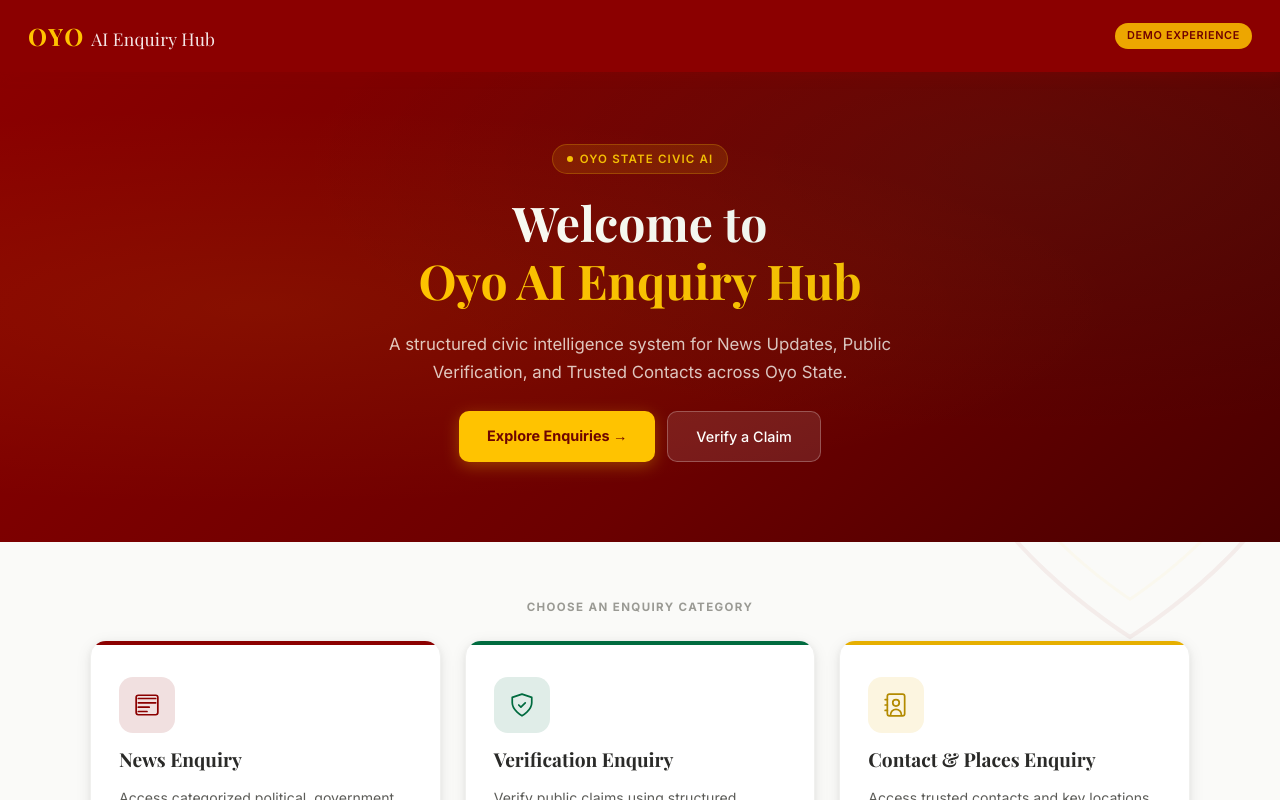
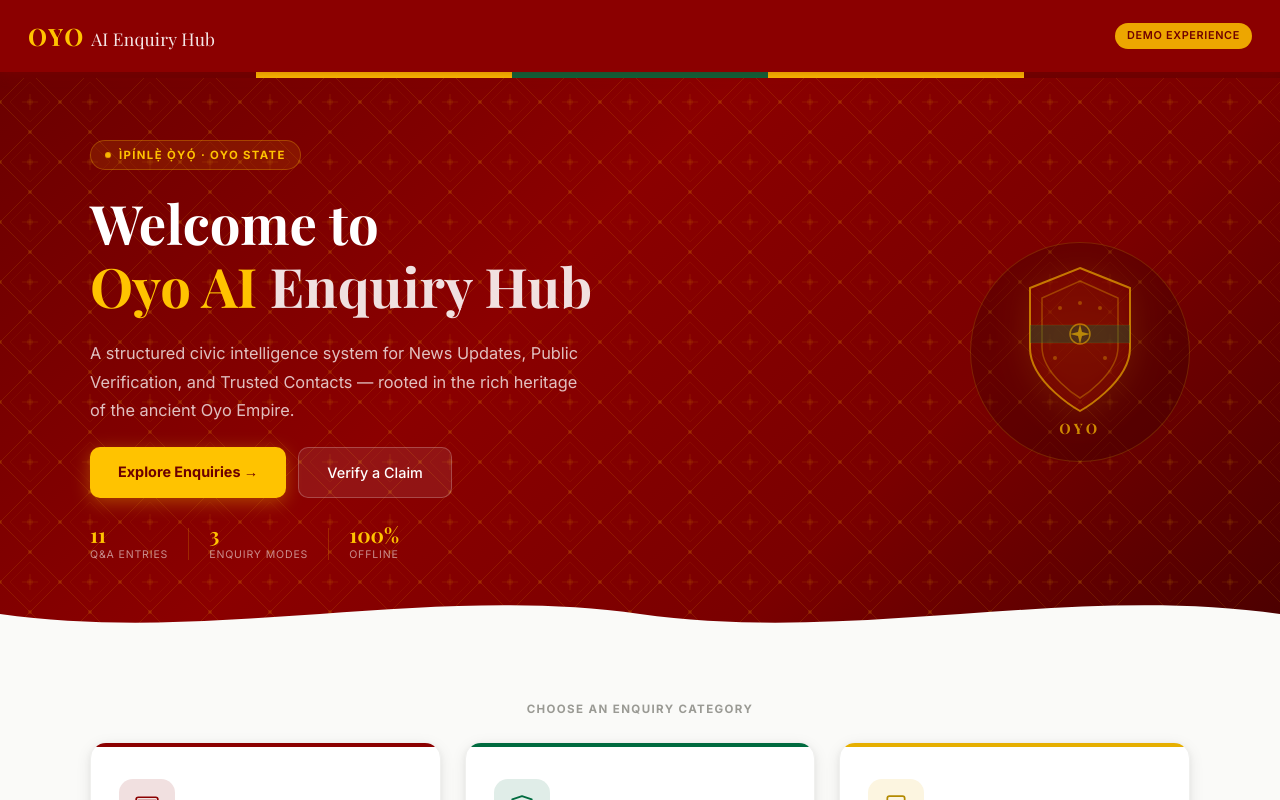
Before and after one commit to Quadria07/Oyo-AI-Enquiry-Hub, a Next.js app: page / in a window 1280 px wide. Shown: the top 800 px of the page. Built offline with nearby package versions, Linux system fonts and the light colour scheme; a web font is replaced by a local one.

Commit message:
feat: redesign hero with Adire pattern, Oyo heritage shield, cultural stats + wave

```diff
--- a/app/page.module.css
+++ b/app/page.module.css
@@ -1,67 +1,101 @@
 .page {
   position: relative;
-  overflow: hidden;
   min-height: calc(100vh - var(--header-h) - var(--footer-h));
   display: flex;
   flex-direction: column;
 }
 
-/* Watermark */
-.watermark {
+/* ─── Hero ───────────────────────────────────────────────────────────────── */
+.hero {
+  position: relative;
+  background: linear-gradient(135deg, #6b0000 0%, #8B0000 40%, #7a0000 70%, #4a0000 100%);
+  padding: 60px 40px 80px;
+  overflow: hidden;
+  display: flex;
+  flex-direction: column;
+}
+
+/* Adire SVG pattern overlay */
+.adirePattern {
   position: absolute;
-  right: -60px;
-  top: 40px;
-  width: 420px;
-  height: 420px;
+  inset: 0;
+  width: 100%;
+  height: 100%;
   pointer-events: none;
   z-index: 0;
-  opacity: 0.7;
 }
 
-/* Hero */
-.hero {
+/* Coloured top stripe — maroon / gold / green / gold / maroon */
+.heroTopStripe {
+  position: absolute;
+  top: 0;
+  left: 0;
+  right: 0;
+  height: 6px;
+  display: flex;
+  z-index: 2;
+}
+
+.heroTopStripe span {
+  flex: 1;
+}
+
+.heroTopStripe span:nth-child(1) {
+  background: var(--maroon-dark);
+}
+
+.heroTopStripe span:nth-child(2) {
+  background: var(--gold);
+}
+
+.heroTopStripe span:nth-child(3) {
+  background: var(--green);
+}
+
+.heroTopStripe span:nth-child(4) {
+  background: var(--gold);
+}
+
+.heroTopStripe span:nth-child(5) {
+  background: var(--maroon-dark);
+}
+
+/* Inner layout — two columns */
+.heroInner {
   position: relative;
   z-index: 1;
-  background: linear-gradient(135deg, #8B0000 0%, #6b0000 60%, #4a0000 100%);
-  padding: 72px 24px 80px;
+  max-width: 1100px;
+  margin: 0 auto;
+  width: 100%;
   display: flex;
   align-items: center;
-  justify-content: center;
-  overflow: hidden;
+  gap: 48px;
+  padding-top: 8px;
 }
 
-.hero::before {
-  content: '';
-  position: absolute;
-  inset: 0;
-  background-image:
-    radial-gradient(ellipse at 20% 50%, rgba(255, 195, 0, 0.08) 0%, transparent 60%),
-    radial-gradient(ellipse at 80% 20%, rgba(0, 107, 63, 0.1) 0%, transparent 50%);
-  pointer-events: none;
+/* Left text column */
+.heroText {
+  flex: 1;
+  display: flex;
+  flex-direction: column;
+  gap: 22px;
 }
 
-.heroInner {
-  max-width: 680px;
-  text-align: center;
-  display: flex;
-  flex-direction: column;
-  align-items: center;
-  gap: 20px;
-}
-
+/* Badge */
 .heroBadge {
   display: inline-flex;
   align-items: center;
-  gap: 7px;
-  font-size: 0.72rem;
-  font-weight: 600;
-  letter-spacing: 0.1em;
+  gap: 8px;
+  font-size: 0.71rem;
+  font-weight: 700;
+  letter-spacing: 0.12em;
   text-transform: uppercase;
   color: var(--gold);
-  background: rgba(255, 195, 0, 0.12);
-  border: 1px solid rgba(255, 195, 0, 0.25);
+  background: rgba(255, 195, 0, 0.1);
+  border: 1px solid rgba(255, 195, 0, 0.28);
   padding: 5px 14px;
   border-radius: 99px;
+  width: fit-content;
 }
 
 .badgeDot {
@@ -69,34 +103,58 @@
   height: 6px;
   border-radius: 50%;
   background: var(--gold);
+  animation: pulse 2s infinite;
+  flex-shrink: 0;
 }
 
+@keyframes pulse {
+
+  0%,
+  100% {
+    opacity: 1;
+    transform: scale(1);
+  }
+
+  50% {
+    opacity: 0.5;
+    transform: scale(0.75);
+  }
+}
+
+/* Headline */
 .heroTitle {
   font-family: var(--font-heading);
-  font-size: clamp(2rem, 5vw, 3rem);
+  font-size: clamp(2.2rem, 4.5vw, 3.4rem);
   font-weight: 700;
   color: var(--white);
-  line-height: 1.2;
+  line-height: 1.15;
+  margin: 0;
 }
 
 .heroAccent {
   color: var(--gold);
-  display: block;
+  display: inline;
 }
 
-.heroSub {
-  font-size: clamp(0.88rem, 2vw, 1.05rem);
-  color: rgba(255, 255, 255, 0.78);
-  line-height: 1.7;
-  max-width: 520px;
+.heroAccentSub {
+  color: rgba(255, 255, 255, 0.88);
+  display: inline;
 }
 
+/* Sub */
+.heroSub {
+  font-size: clamp(0.88rem, 1.6vw, 1.02rem);
+  color: rgba(255, 255, 255, 0.75);
+  line-height: 1.75;
+  max-width: 500px;
+  margin: 0;
+}
+
+/* CTA buttons */
 .heroActions {
   display: flex;
   gap: 12px;
   flex-wrap: wrap;
-  justify-content: center;
-  margin-top: 4px;
 }
 
 .primaryBtn {
@@ -107,30 +165,139 @@
   padding: 13px 28px;
   border-radius: 10px;
   transition: transform var(--transition), box-shadow var(--transition);
-  box-shadow: 0 4px 16px rgba(255, 195, 0, 0.3);
+  box-shadow: 0 4px 18px rgba(255, 195, 0, 0.35);
+  white-space: nowrap;
 }
 
 .primaryBtn:hover {
   transform: translateY(-2px);
-  box-shadow: 0 6px 22px rgba(255, 195, 0, 0.4);
+  box-shadow: 0 6px 24px rgba(255, 195, 0, 0.45);
 }
 
 .secondaryBtn {
-  background: rgba(255, 255, 255, 0.1);
+  background: rgba(255, 255, 255, 0.08);
   color: var(--white);
   font-weight: 500;
   font-size: 0.9rem;
   padding: 13px 28px;
   border-radius: 10px;
-  border: 1px solid rgba(255, 255, 255, 0.25);
+  border: 1px solid rgba(255, 255, 255, 0.22);
   transition: background var(--transition);
+  white-space: nowrap;
 }
 
 .secondaryBtn:hover {
-  background: rgba(255, 255, 255, 0.18);
+  background: rgba(255, 255, 255, 0.16);
 }
 
-/* Cards Section */
+/* Stats row */
+.statsRow {
+  display: flex;
+  align-items: center;
+  gap: 20px;
+  padding-top: 4px;
+}
+
+.stat {
+  display: flex;
+  flex-direction: column;
+  gap: 2px;
+}
+
+.statNum {
+  font-family: var(--font-heading);
+  font-size: 1.3rem;
+  font-weight: 700;
+  color: var(--gold);
+  line-height: 1;
+}
+
+.statLabel {
+  font-size: 0.66rem;
+  color: rgba(255, 255, 255, 0.55);
+  text-transform: uppercase;
+  letter-spacing: 0.08em;
+}
+
+.statDivider {
+  width: 1px;
+  height: 32px;
+  background: rgba(255, 195, 0, 0.2);
+  flex-shrink: 0;
+}
+
+/* Right: Shield visual */
+.heroVisual {
+  flex-shrink: 0;
+  display: flex;
+  align-items: center;
+  justify-content: center;
+}
+
+.shieldOuter {
+  width: 220px;
+  height: 220px;
+  border-radius: 50%;
+  background: rgba(0, 0, 0, 0.18);
+  border: 1px solid rgba(255, 195, 0, 0.18);
+  display: flex;
+  align-items: center;
+  justify-content: center;
+  animation: floatShield 4s ease-in-out infinite;
+}
+
+@keyframes floatShield {
+
+  0%,
+  100% {
+    transform: translateY(0);
+  }
+
+  50% {
+    transform: translateY(-10px);
+  }
+}
+
+.shieldInner {
+  display: flex;
+  flex-direction: column;
+  align-items: center;
+  gap: 4px;
+}
+
+.shieldSvg {
+  width: 120px;
+  height: 150px;
+  filter: drop-shadow(0 4px 16px rgba(255, 195, 0, 0.25));
+}
+
+.shieldLabel {
+  font-family: var(--font-heading);
+  font-size: 0.9rem;
+  font-weight: 700;
+  color: rgba(255, 195, 0, 0.7);
+  letter-spacing: 0.25em;
+  text-transform: uppercase;
+}
+
+/* Wave bottom edge */
+.heroWave {
+  position: absolute;
+  bottom: 0;
+  left: 0;
+  right: 0;
+  height: 60px;
+  z-index: 1;
+  pointer-events: none;
+}
+
+.heroWave svg {
+  width: 100%;
+  height: 100%;
+  display: block;
+}
+
+/* ─── Cards Section ─────────────────────────────────────────────────────── */
 .cards {
   flex: 1;
   padding: 56px 24px 60px;
@@ -158,7 +325,33 @@
   gap: 24px;
 }
 
-@media (max-width: 900px) {
+/* ─── Responsive ─────────────────────────────────────────────────────────── */
+@media (max-width: 960px) {
+  .heroVisual {
+    display: none;
+  }
+
+  .heroInner {
+    justify-content: center;
+  }
+
+  .heroText {
+    align-items: center;
+    text-align: center;
+  }
+
+  .heroSub {
+    max-width: 100%;
+  }
+
+  .heroActions {
+    justify-content: center;
+  }
+
+  .statsRow {
+    justify-content: center;
+  }
+
   .grid {
     grid-template-columns: 1fr;
     max-width: 520px;
@@ -168,28 +361,21 @@
 
 @media (max-width: 768px) {
   .hero {
-    padding: 50px 20px 58px;
+    padding: 48px 20px 68px;
   }
 
   .cards {
     padding: 36px 16px 40px;
   }
-
-  .watermark {
-    width: 280px;
-    height: 280px;
-    right: -30px;
-    top: 20px;
-  }
 }
 
 @media (max-width: 480px) {
   .hero {
-    padding: 36px 16px 44px;
+    padding: 36px 16px 56px;
   }
 
-  .heroInner {
-    gap: 16px;
+  .heroText {
+    gap: 18px;
   }
 
   .heroActions {
@@ -218,7 +404,8 @@
     max-width: 100%;
   }
 
-  .watermark {
-    display: none;
+  .statsRow {
+    gap: 14px;
+    flex-wrap: wrap;
   }
 }
--- a/app/page.tsx
+++ b/app/page.tsx
@@ -6,39 +6,122 @@ import styles from './page.module.css';
 export default function HomePage() {
   return (
     <div className={styles.page}>
-      {/* Background watermark */}
-      <div className={styles.watermark} aria-hidden="true">
-        <svg viewBox="0 0 200 260" fill="none" xmlns="http://www.w3.org/2000/svg">
-          <path d="M100 10 L180 50 L180 150 C180 200 100 250 100 250 C100 250 20 200 20 150 L20 50 Z" stroke="#8B0000" strokeWidth="2" fill="none" opacity="0.08" />
-          <path d="M100 30 L165 65 L165 148 C165 190 100 232 100 232 C100 232 35 190 35 148 L35 65 Z" stroke="#FFC300" strokeWidth="1.5" fill="none" opacity="0.06" />
-          <circle cx="100" cy="130" r="40" stroke="#006B3F" strokeWidth="1.5" fill="none" opacity="0.05" />
-          <circle cx="100" cy="130" r="25" stroke="#8B0000" strokeWidth="1" fill="none" opacity="0.05" />
+
+      {/* ── Hero ── */}
+      <section className={styles.hero}>
+
+        {/* Adire SVG pattern background */}
+        <svg className={styles.adirePattern} aria-hidden="true" xmlns="http://www.w3.org/2000/svg">
+          <defs>
+            <pattern id="adire" x="0" y="0" width="60" height="60" patternUnits="userSpaceOnUse">
+              {/* Diamond lattice */}
+              <path d="M30 0 L60 30 L30 60 L0 30 Z" fill="none" stroke="rgba(255,195,0,0.12)" strokeWidth="1" />
+              {/* Inner diamond */}
+              <path d="M30 10 L50 30 L30 50 L10 30 Z" fill="none" stroke="rgba(255,195,0,0.07)" strokeWidth="0.8" />
+              {/* Cross at center */}
+              <line x1="30" y1="22" x2="30" y2="38" stroke="rgba(255,195,0,0.1)" strokeWidth="1" />
+              <line x1="22" y1="30" x2="38" y2="30" stroke="rgba(255,195,0,0.1)" strokeWidth="1" />
+              {/* Corner dots */}
+              <circle cx="30" cy="0" r="2" fill="rgba(255,195,0,0.12)" />
+              <circle cx="60" cy="30" r="2" fill="rgba(255,195,0,0.12)" />
+              <circle cx="30" cy="60" r="2" fill="rgba(255,195,0,0.12)" />
+              <circle cx="0" cy="30" r="2" fill="rgba(255,195,0,0.12)" />
+              <circle cx="30" cy="30" r="3" fill="rgba(255,195,0,0.07)" />
+            </pattern>
+          </defs>
+          <rect width="100%" height="100%" fill="url(#adire)" />
         </svg>
+
+        {/* Decorative top border stripe */}
+        <div className={styles.heroTopStripe} aria-hidden="true">
+          <span /><span /><span /><span /><span />
         </div>
 
-      {/* Hero */}
-      <section className={styles.hero}>
         <div className={styles.heroInner}>
+
+          {/* Left: Text Column */}
+          <div className={styles.heroText}>
             <div className={styles.heroBadge}>
               <span className={styles.badgeDot} />
-            Oyo State Civic AI
+              Ìpínlẹ̀ Ọ̀yọ́ · Oyo State
             </div>
+
             <h2 className={styles.heroTitle}>
               Welcome to<br />
-            <span className={styles.heroAccent}>Oyo AI Enquiry Hub</span>
+              <span className={styles.heroAccent}>Oyo AI</span>
+              <span className={styles.heroAccentSub}> Enquiry Hub</span>
             </h2>
+
             <p className={styles.heroSub}>
               A structured civic intelligence system for News Updates, Public Verification,
-            and Trusted Contacts across Oyo State.
+              and Trusted Contacts — rooted in the rich heritage of the ancient Oyo Empire.
             </p>
+
             <div className={styles.heroActions}>
               <Link href="/news" className={styles.primaryBtn}>Explore Enquiries →</Link>
               <Link href="/verification" className={styles.secondaryBtn}>Verify a Claim</Link>
             </div>
+
+            {/* Cultural stats row */}
+            <div className={styles.statsRow}>
+              <div className={styles.stat}>
+                <span className={styles.statNum}>11</span>
+                <span className={styles.statLabel}>Q&amp;A Entries</span>
+              </div>
+              <div className={styles.statDivider} />
+              <div className={styles.stat}>
+                <span className={styles.statNum}>3</span>
+                <span className={styles.statLabel}>Enquiry Modes</span>
+              </div>
+              <div className={styles.statDivider} />
+              <div className={styles.stat}>
+                <span className={styles.statNum}>100%</span>
+                <span className={styles.statLabel}>Offline</span>
+              </div>
+            </div>
+          </div>
+
+          {/* Right: Decorative Shield */}
+          <div className={styles.heroVisual} aria-hidden="true">
+            <div className={styles.shieldOuter}>
+              <div className={styles.shieldInner}>
+                <svg viewBox="0 0 120 150" fill="none" xmlns="http://www.w3.org/2000/svg" className={styles.shieldSvg}>
+                  {/* Shield body */}
+                  <path d="M60 5 L110 25 L110 85 C110 120 60 148 60 148 C60 148 10 120 10 85 L10 25 Z"
+                    fill="rgba(139,0,0,0.4)" stroke="rgba(255,195,0,0.6)" strokeWidth="2" />
+                  {/* Inner shield */}
+                  <path d="M60 18 L98 35 L98 84 C98 112 60 135 60 135 C60 135 22 112 22 84 L22 35 Z"
+                    fill="none" stroke="rgba(255,195,0,0.3)" strokeWidth="1.5" />
+                  {/* Horizontal band */}
+                  <rect x="10" y="62" width="100" height="18" fill="rgba(0,107,63,0.35)" stroke="rgba(255,195,0,0.2)" strokeWidth="0.5" />
+                  {/* Center star/compass */}
+                  <circle cx="60" cy="71" r="10" fill="none" stroke="rgba(255,195,0,0.5)" strokeWidth="1.5" />
+                  <path d="M60 61 L62 69 L70 71 L62 73 L60 81 L58 73 L50 71 L58 69 Z"
+                    fill="rgba(255,195,0,0.6)" />
+                  {/* Adire dots on shield */}
+                  <circle cx="40" cy="45" r="2" fill="rgba(255,195,0,0.3)" />
+                  <circle cx="60" cy="40" r="2" fill="rgba(255,195,0,0.3)" />
+                  <circle cx="80" cy="45" r="2" fill="rgba(255,195,0,0.3)" />
+                  <circle cx="35" cy="95" r="2" fill="rgba(255,195,0,0.3)" />
+                  <circle cx="85" cy="95" r="2" fill="rgba(255,195,0,0.3)" />
+                </svg>
+                <span className={styles.shieldLabel}>OYO</span>
+              </div>
+            </div>
+          </div>
+
+        </div>
+
+        {/* Bottom decorative wave */}
+        <div className={styles.heroWave} aria-hidden="true">
+          <svg viewBox="0 0 1440 60" preserveAspectRatio="none" xmlns="http://www.w3.org/2000/svg">
+            <path d="M0 30 C240 60 480 0 720 30 C960 60 1200 0 1440 30 L1440 60 L0 60 Z"
+              fill="var(--off-white)" />
+          </svg>
         </div>
       </section>
 
-      {/* Feature Cards */}
+      {/* ── Feature Cards ── */}
       <section className={styles.cards}>
         <div className={styles.cardsInner}>
           <div className={styles.sectionLabel}>Choose an Enquiry Category</div>
@@ -61,7 +144,7 @@ export default function HomePage() {
             />
             <FeatureCard
               icon={<ContactIcon size={26} color="#b38a00" strokeWidth={1.6} />}
-              title="Contact & Places Enquiry"
+              title="Contact &amp; Places Enquiry"
               description="Access trusted contacts and key locations within Oyo State through our knowledge index."
               ctaLabel="Find Contacts"
               href="/contact"
@@ -70,6 +153,7 @@ export default function HomePage() {
           </div>
         </div>
       </section>
+
     </div>
   );
 }
```
Lines whose indentation alone changed are shown as unchanged.
